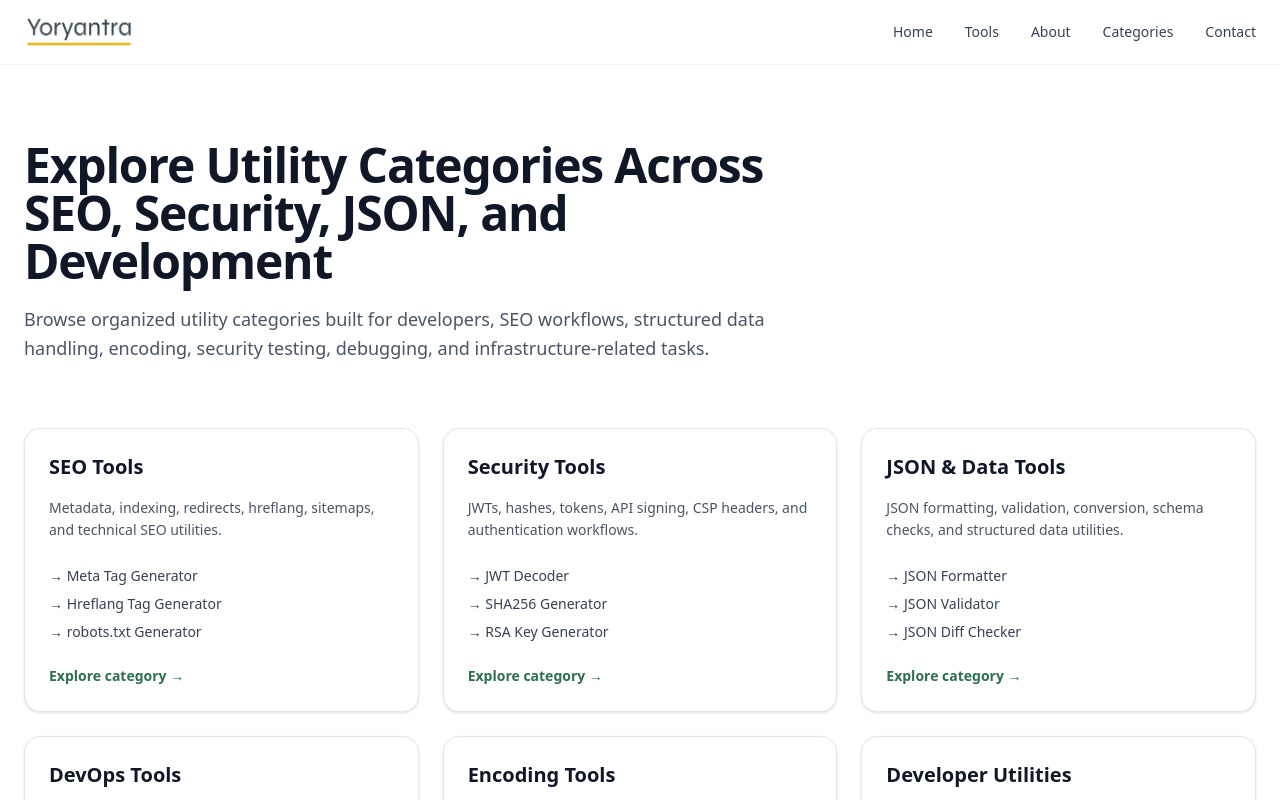
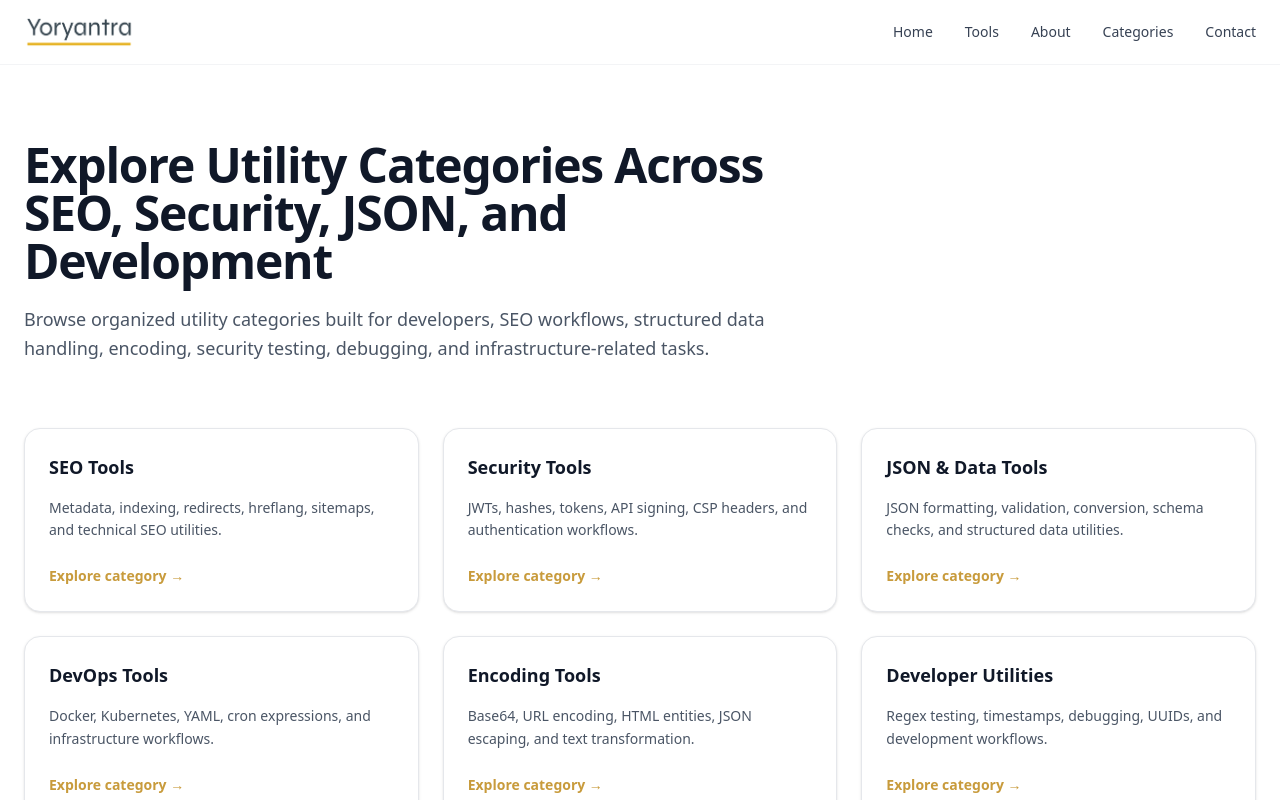
Before and after one commit to vaarunsonawwane-ops/yoryantra-new, a Next.js app: page /categories in a window 1280 px wide. Shown: the top 800 px of the page. Built offline with nearby package versions, Linux system fonts and the light colour scheme.

Commit message:
Update page.tsx

```diff
--- a/app/categories/page.tsx
+++ b/app/categories/page.tsx
@@ -133,7 +133,7 @@ export default function Page() {
               href={category.href}
               className="group rounded-2xl border border-gray-200 bg-white p-6 shadow-sm transition hover:-translate-y-1 hover:border-[var(--light-gold)] hover:shadow-md"
             >
-              <h2 className="text-xl font-semibold text-gray-900 group-hover:text-[var(--light-gold)]">
+              <h2 className="text-lg font-semibold text-gray-900 group-hover:text-[var(--light-gold)]">
                 {category.title}
               </h2>
 
@@ -141,18 +141,7 @@ export default function Page() {
                 {category.description}
               </p>
 
-              <div className="mt-6 space-y-2">
-                {category.tools.map((tool) => (
-                  <div
-                    key={tool}
-                    className="text-sm text-gray-700"
-                  >
-                    → {tool}
-                  </div>
-                ))}
-              </div>
-
-              <span className="mt-6 inline-flex text-sm font-semibold text-[var(--green)]">
+              <span className="mt-6 inline-flex text-sm font-semibold text-[var(--light-gold)]">
                 Explore category →
               </span>
             </Link>
```
